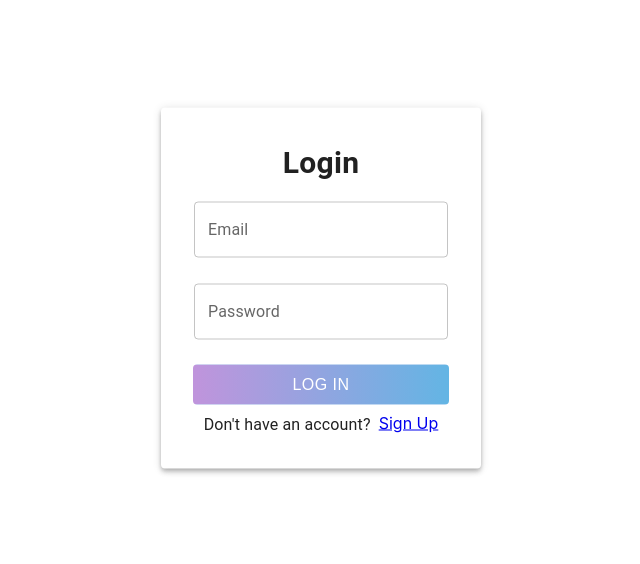
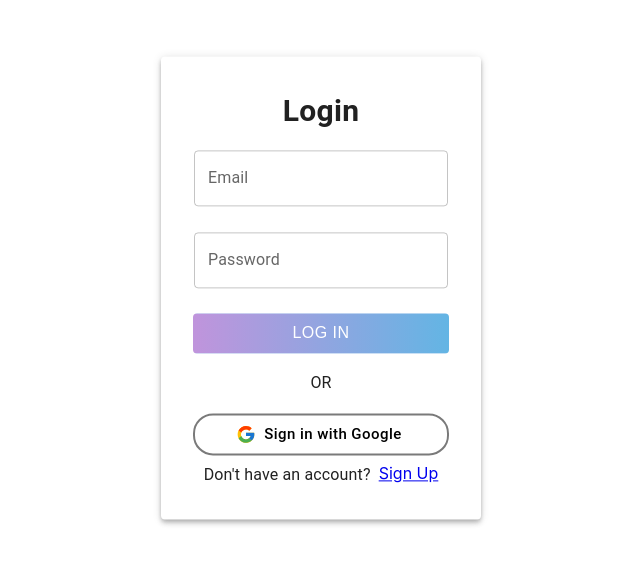
Before and after one commit to ShakirAziz/vgen-ai, a React (Create React App) app: page /login in a window 1280 px wide. Shown: the part 112-676 px from the top of the page, without its empty margins (319-959 px from the left). Built offline with nearby package versions, Linux system fonts and the light colour scheme.

Commit message:
Create google login button

```diff
--- a/package.json
+++ b/package.json
@@ -13,6 +13,7 @@
     "formik": "^2.4.5",
     "react": "^18.2.0",
     "react-dom": "^18.2.0",
+    "react-icons": "^5.0.1",
     "react-router-dom": "^6.22.2",
     "react-scripts": "5.0.1",
     "web-vitals": "^2.1.4",
--- a/src/components/form/formBase/index.jsx
+++ b/src/components/form/formBase/index.jsx
@@ -4,6 +4,7 @@ import { Box, Paper, Stack, Typography } from "@mui/material";
 import InputBase from "../inputBase";
 import Button from "../../button";
 import { Link } from "react-router-dom";
+import { FcGoogle } from "react-icons/fc";
 
 const FormBase = ({
   title,
@@ -40,10 +41,20 @@ const FormBase = ({
           <Button
             variant="contained"
             type="submit"
-            onClick={(e) => console.log("submited")}
+            onClick={e => console.log("submited")}
           >
             {buttonText}
           </Button>
+          <Typography className={classes.middleText}>OR</Typography>
+          <Button
+            className={classes.button}
+            component={Link}
+            to="/"
+            startIcon={<FcGoogle />}
+          >
+            Sign in with Google
+          </Button>
+
           <Stack direction="row" gap={1} justifyContent="center">
             <Typography>{LinkDesc}</Typography>
             <Link to={linkTo}>{linkText}</Link>
@@ -56,7 +67,7 @@ const FormBase = ({
 
 export default FormBase;
 
-const useStyles = makeStyles((theme) => ({
+const useStyles = makeStyles(theme => ({
   formContainer: {
     padding: "2rem",
     textAlign: "center",
@@ -79,4 +90,15 @@ const useStyles = makeStyles((theme) => ({
     justifyContent: "center",
     gap: "0.5rem",
   },
+  button: {
+    border: "2px solid #00000085 !important",
+    borderRadius: "20px !important",
+    textDecoration: "none !important",
+    color: "black !important",
+    fontSize: "15px !important",
+    textTransform: "none !important",
+  },
+  middleText: {
+    margin: "10px 0px !important",
+  },
 }));
--- a/src/pages/login/index.jsx
+++ b/src/pages/login/index.jsx
@@ -1,9 +1,9 @@
-import { Box } from "@mui/material";
 import React from "react";
 import FormBase from "../../components/form/formBase";
 import { useFormik } from "formik";
 import { loginSchema } from "../../schemas";
 import { useNavigate } from "react-router";
+import { Box } from "@mui/material";
 
 const Login = () => {
   const navigate = useNavigate();
@@ -55,6 +55,7 @@ const Login = () => {
               onChange: formik.handleChange,
               onBlur: formik.handleBlur,
             },
+
             {
               id: "password",
               name: "password",
```
Also changed, not shown: 1 other file (tests, documents, lock files or other folders).
